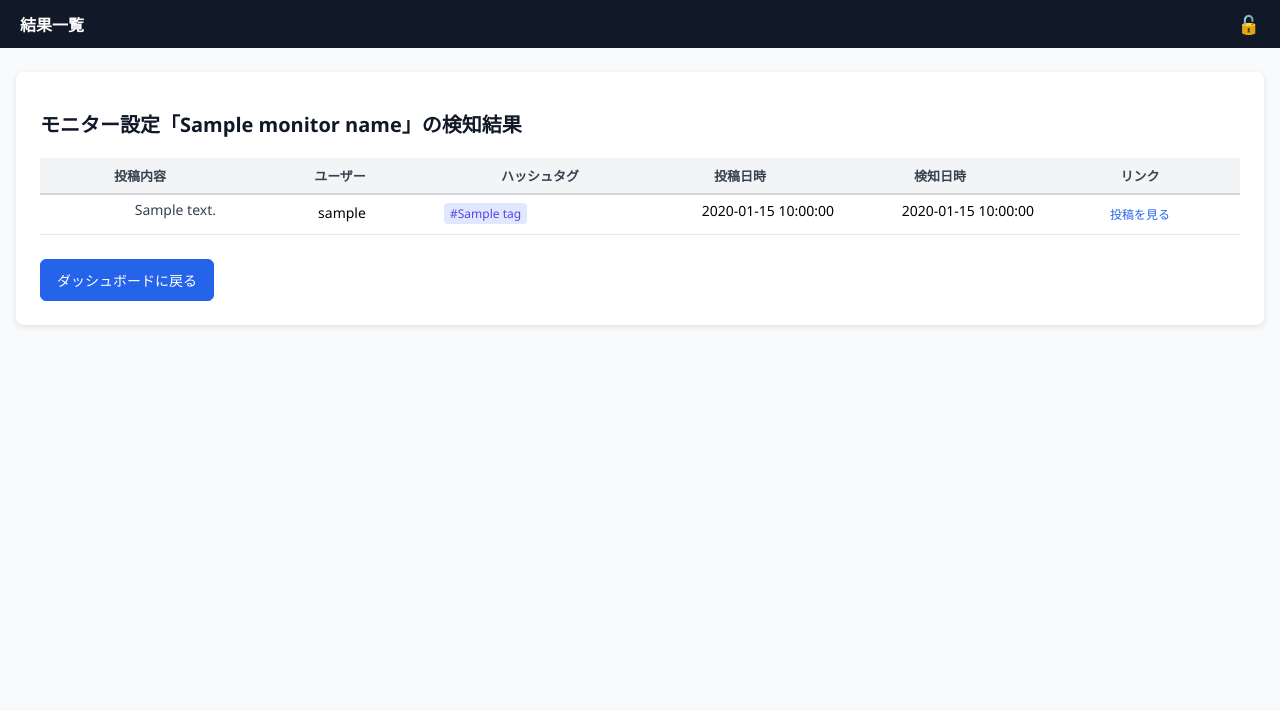
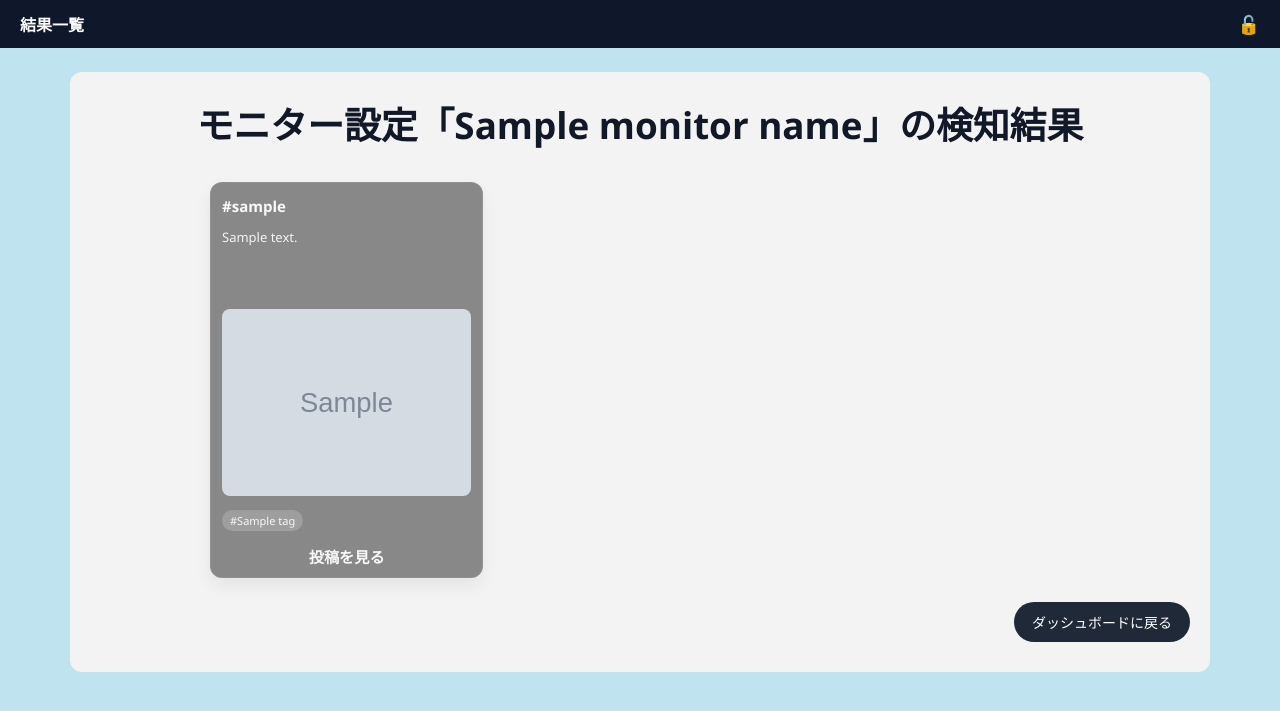
Before and after one commit to act-Idea/X_MonitorAndNotify, a Flask app: template templates/list.html in a window 1280 px wide. Shown: the top 711 px of the page. Run offline with Flask 3, Linux system fonts and the light colour scheme; the template is opened without the code that fills it: most values are stand-ins (such as "Sample title", 1, 10 or a date in 2020); grey boxes marked "Sample" are stand-in pictures; some libraries are stand-ins or nearby versions.

Commit message:
一覧画面のスタイル変更　タイルver.

```diff
--- a/static/css/list.css
+++ b/static/css/list.css
@@ -1,12 +1,12 @@
 body {
   font-family: "Segoe UI", "Noto Sans JP", sans-serif;
-  background-color: #f9fafb;
+  background: #bfe3ef;
   margin: 0;
   padding: 0;
 }
 
 header {
-  background-color: #111827;
+  background-color: #0f172a;
   color: #fff;
   padding: 12px 20px;
   display: flex;
@@ -19,223 +19,200 @@ header .header-right {
   align-items: center;
 }
 
-/* reuse logout-icon style from dashboard */
 .logout-icon {
   font-size: 18px;
   color: #cbd5e1;
   text-decoration: none;
-}
-.logout-icon:hover {
-  color: #fff;
 }
 
 header .brand {
   font-weight: 700;
 }
 
-header nav {
-  display: flex;
-  gap: 12px;
+.container {
+  max-width: 1100px;
+  margin: 24px auto 0;
+  background: #f3f3f3;
+  padding: 24px 20px 30px;
+  border-radius: 12px;
 }
 
-header a {
-  color: #cbd5e1;
+h1 {
+  font-size: 2.3rem;
+  text-align: center;
+  margin: 0 0 32px;
+  color: #111827;
+  font-weight: 700;
+}
+
+.tile-grid {
+  display: grid;
+  grid-template-columns: repeat(3, minmax(0, 1fr));
+  gap: 18px 20px;
+  max-width: 860px;
+  margin: 0 auto;
+}
+
+.result-card {
+  background: #888888;
+  border-radius: 12px;
+  padding: 14px 12px 10px;
+  box-sizing: border-box;
+  display: flex;
+  flex-direction: column;
+  min-height: 190px;
+  box-shadow: inset 0 0 0 1px rgba(255,255,255,0.08), 0 8px 16px rgba(80, 80, 80, 0.08);
+}
+
+.result-card.has-photo {
+  min-height: 240px;
+}
+
+.result-card:nth-child(3n + 1),
+.result-card:nth-child(3n + 2),
+.result-card:nth-child(3n + 3) {
+  background: #888888;
+}
+
+.card-body {
+  display: flex;
+  flex-direction: column;
+  gap: 10px;
+  flex: 1;
+  color: #f5f3ff;
+}
+
+.card-user {
+  font-size: 15px;
+  font-weight: 700;
+  color: rgba(255,255,255,0.96);
+  word-break: break-word;
+  line-height: 1.4;
+}
+
+.card-text {
+  font-size: 13px;
+  line-height: 1.55;
+  color: rgba(255,255,255,0.9);
+  word-break: break-word;
+  min-height: 72px;
+}
+
+.card-images {
+  display: grid;
+  grid-template-columns: repeat(2, minmax(0, 1fr));
+  gap: 6px;
+}
+
+.card-image {
+  display: block;
+  width: 100%;
+  aspect-ratio: 4 / 3;
+  object-fit: cover;
+  border-radius: 8px;
+}
+
+.card-images.single-image {
+  grid-template-columns: 1fr;
+}
+
+.meta-row {
+  display: flex;
+  flex-wrap: wrap;
+  gap: 8px;
+  margin-top: auto;
+  padding-top: 4px;
+}
+
+.pill {
+  display: inline-block;
+  background: rgba(255,255,255,0.18);
+  color: rgba(255,255,255,0.92);
+  border-radius: 999px;
+  padding: 4px 8px;
+  font-size: 11px;
+  line-height: 1.2;
+}
+
+.card-footer {
+  margin-top: 14px;
+  text-align: center;
+}
+
+.pagination {
+  display: flex;
+  align-items: center;
+  justify-content: center;
+  gap: 16px;
+  margin: 24px auto 0;
+}
+
+.pagination-link {
+  display: inline-block;
+  padding: 8px 14px;
+  border-radius: 999px;
+  background: #1f2937;
+  color: #fff;
   text-decoration: none;
+  font-size: 14px;
+  font-weight: 600;
+}
+
+.pagination-link.disabled {
+  background: #9ca3af;
+  cursor: not-allowed;
+}
+
+.pagination-status {
+  color: #374151;
   font-size: 14px;
 }
 
-header a:hover {
-  color: #fff;
-}
-
-.container {
-  max-width: 1200px;
-  margin: 24px auto;
-  background: #fff;
-  padding: 24px;
-  border-radius: 8px;
-  box-shadow: 0 2px 6px rgba(0, 0, 0, 0.1);
-}
-
-h1 {
-  font-size: 20px;
-  margin-bottom: 20px;
-  color: #111827;
+.card-footer a,
+.card-footer span {
+  color: rgba(255,255,255,0.95);
+  text-decoration: none;
+  font-size: 0.95rem;
   font-weight: 600;
 }
 
-table {
-  width: 100%;
-  border-collapse: collapse;
-  font-size: 14px;
-  table-layout: fixed; /* 固定幅で列サイズを調整 */
-  background: #fff;
-}
-
-/* 投稿内容セル自体に幅指定（投稿内容を広く、ユーザー列は少しだけ寄せる） */
-td.content-cell {
-  width: 72%;
-  word-wrap: break-word;
-  padding-right: 24px;
-}
-
-td.user-cell {
-  width: 10%;
-  padding: 8px 12px;
-}
-
-td.hashtags-cell {
-  width: 6%;
-  padding: 8px 4px;
-  text-align: left;
-}
-
-td.posted-cell {
-  width: 5%;
-}
-
-td.link-cell {
-  width: 3.5%;
-  text-align: center;
-}
-
-td.detected-cell {
-  width: 3.5%;
-}
-
-
-thead th {
-  text-align: center;
-  background: #f3f4f6;
-  padding: 8px 6px;
-  border-bottom: 2px solid #d1d5db;
-  font-weight: 600;
-  color: #374151;
-  font-size: 13px;
-}
-
-thead th.user-header {
-  text-align: left;
-}
-
-tbody td {
-  padding: 6px 6px;
-  border-bottom: 1px solid #e5e7eb;
-  vertical-align: top;
-  text-align: right;
-}
-
-tbody tr:hover {
-  background: #f9fafb;
-}
-
-/* ユーザー列を投稿内容側に少し寄せる（ヘッダーと実値を左寄せに） */
-thead th.user-header,
-tbody td.user-cell {
-  text-align: center;
-  padding-left: 6px;
-  padding-right: 2px;
-}
-
-.post-content {
-  margin-bottom: 2px;
-  color: #374151;
-  font-size: 14px;
-  line-height: 1.3;
-  word-break: break-word;
-  white-space: normal;
-}
-
-.content-tooltip {
-  cursor: help;
-  border-bottom: 1px dotted #cbd5e1;
-}
-
-/* ツールチップスタイル */
-.content-tooltip:hover {
-  border-bottom-color: #2563eb;
-}
-
-.meta {
-  font-size: 12px;
-  color: #6b7280;
-}
-
-.tag {
-  display: inline-block;
-  background: #e0e7ff;
-  color: #4f46e5;
-  padding: 2px 6px;
-  border-radius: 4px;
-  font-size: 12px;
-  margin-right: 4px;
-  margin-bottom: 2px;
-}
-
-.link {
-  color: #2563eb;
-  text-decoration: none;
-  font-size: 12px;
-  padding: 4px 8px;
-  border-radius: 4px;
-  display: inline-block;
-  transition: background 0.2s;
-}
-
-.link:hover {
-  background: #dbeafe;
-  text-decoration: none;
+.bottom-actions {
+  margin-top: 24px;
+  display: flex;
+  justify-content: flex-end;
 }
 
 .btn {
   appearance: none;
-  background: #2563eb;
+  background: #1f2937;
   color: #fff;
-  border: 1px solid #2563eb;
-  border-radius: 6px;
-  padding: 10px 16px;
+  border: none;
+  border-radius: 999px;
+  padding: 10px 18px;
   font-size: 14px;
   cursor: pointer;
-  transition: all 0.2s;
-}
-
-.btn:hover {
-  background: #1e40af;
-  border-color: #1e40af;
-  box-shadow: 0 2px 4px rgba(37, 99, 235, 0.3);
 }
 
 @media (max-width: 760px) {
-  thead {
-    display: none;
+  .tile-grid {
+    grid-template-columns: repeat(2, minmax(0, 1fr));
+  }
+}
+
+@media (max-width: 480px) {
+  .tile-grid {
+    grid-template-columns: 1fr;
   }
 
-  table,
-  tbody,
-  tr,
-  td {
-    display: block;
-    width: 100%;
+  h1 {
+    font-size: 1.8rem;
   }
 
-  tbody td {
-    border-bottom: 1px solid #e5e7eb;
+  .pagination {
+    gap: 8px;
   }
 
-  tbody tr {
-    margin-bottom: 10px;
-  }
-
-  td:before {
-    content: attr(data-label);
-    font-weight: 600;
-    color: #374151;
-    display: block;
-    margin-bottom: 4px;
-  }
-
-  .container {
-    margin: 12px;
-    padding: 16px;
+  .pagination-status {
+    font-size: 12px;
   }
 }
--- a/templates/list.html
+++ b/templates/list.html
@@ -20,59 +20,78 @@
     <h1>モニター設定「{{ monitor_name }}」の検知結果</h1>
 
     {% if results and results|length > 0 %}
-      <table>
-        <thead>
-          <tr>
-            <th>投稿内容</th>
-            <th>ユーザー</th>
-            <th>ハッシュタグ</th>
-            <th>投稿日時</th>
-            <th>検知日時</th>
-            <th>リンク</th>
-          </tr>
-        </thead>
-        <tbody>
-          {% for result in results %}
-            <tr>
-              <td class="content-cell">
-                <div class="post-content">
-                  {% if result.content|length > 20 %}
-                    <span class="content-tooltip" title="{{ result.content }}">{{ result.content[:20] }}...</span>
-                  {% else %}
-                    {{ result.content }}
-                  {% endif %}
+      <div class="tile-grid">
+        {% for result in results %}
+          <article class="result-card {% if result.image_urls %}has-photo{% endif %}">
+            <div class="card-body">
+              <div class="card-user">#{{ result.user_handle or 'user' }}</div>
+
+              {% if result.content %}
+                <div class="card-text" title="{{ result.content }}">
+                  {% set snippet = result.content[:40] %}
+                  {{ snippet }}{% if result.content|length > 40 %}...{% endif %}
                 </div>
-              </td>
-              <td class="user-cell">{{ result.user_handle }}</td>
-              <td class="hashtags-cell">
+              {% endif %}
+
+              {% if result.image_urls %}
+                <div class="card-images{% if result.image_urls|length == 1 %} single-image{% endif %}">
+                  {% for image_url in result.image_urls %}
+                    <img class="card-image" src="{{ image_url }}" alt="投稿画像" loading="lazy">
+                  {% endfor %}
+                </div>
+              {% endif %}
+
+              <div class="meta-row">
                 {% if result.hashtags %}
-                  {% for tag in result.hashtags %}
-                    <span class="tag">#{{ tag }}</span>
+                  {% for tag in result.hashtags[:2] %}
+                    <span class="pill">#{{ tag }}</span>
                   {% endfor %}
-                {% else %}
-                  -
                 {% endif %}
-              </td>
-              <td class="posted-cell">{{ result.posted_at }}</td>
-              <td class="detected-cell">{{ result.detected_at }}</td>
-              <td class="link-cell">
-                {% if result.post_url %}
-                  <a href="{{ result.post_url }}" class="link" target="_blank">投稿を見る</a>
-                {% else %}
-                  -
-                {% endif %}
-              </td>
-            </tr>
-          {% endfor %}
-        </tbody>
-      </table>
+              </div>
+            </div>
+
+            <div class="card-footer">
+              {% if result.post_url %}
+                <a href="{{ result.post_url }}" target="_blank" rel="noopener">投稿を見る</a>
+              {% else %}
+                <span>投稿を見る</span>
+              {% endif %}
+            </div>
+          </article>
+        {% endfor %}
+      </div>
+
+      {% if total_pages > 1 %}
+        <nav class="pagination" aria-label="検知結果のページ送り">
+          {% if page > 1 %}
+            <a class="pagination-link" href="{{ url_for('list.results', monitor=monitor_id, page=page - 1) }}">前へ</a>
+          {% else %}
+            <span class="pagination-link disabled" aria-disabled="true">前へ</span>
+          {% endif %}
+
+          <span class="pagination-status" aria-current="page">{{ page }} / {{ total_pages }} ページ（全 {{ total_count }} 件）</span>
+
+          {% if page < total_pages %}
+            <a class="pagination-link" href="{{ url_for('list.results', monitor=monitor_id, page=page + 1) }}">次へ</a>
+          {% else %}
+            <span class="pagination-link disabled" aria-disabled="true">次へ</span>
+          {% endif %}
+        </nav>
+      {% endif %}
     {% else %}
-      <p style="text-align:center;color:#6b7280;margin:40px 0;">
-        検知結果がまだありません。
-      </p>
+      <div class="tile-grid empty-grid">
+        {% for i in range(9) %}
+          <div class="result-card placeholder-card">
+            <div class="card-body">
+              <div class="card-user">ユーザー</div>
+              <div class="card-text">検知結果がまだありません。</div>
+            </div>
+          </div>
+        {% endfor %}
+      </div>
     {% endif %}
 
-    <div style="margin-top:24px;">
+    <div class="bottom-actions">
       <button class="btn" onclick="location.href='/dashboard'">ダッシュボードに戻る</button>
     </div>
   </main>
```
Also changed, not shown: list.py (+45 -6 lines).
